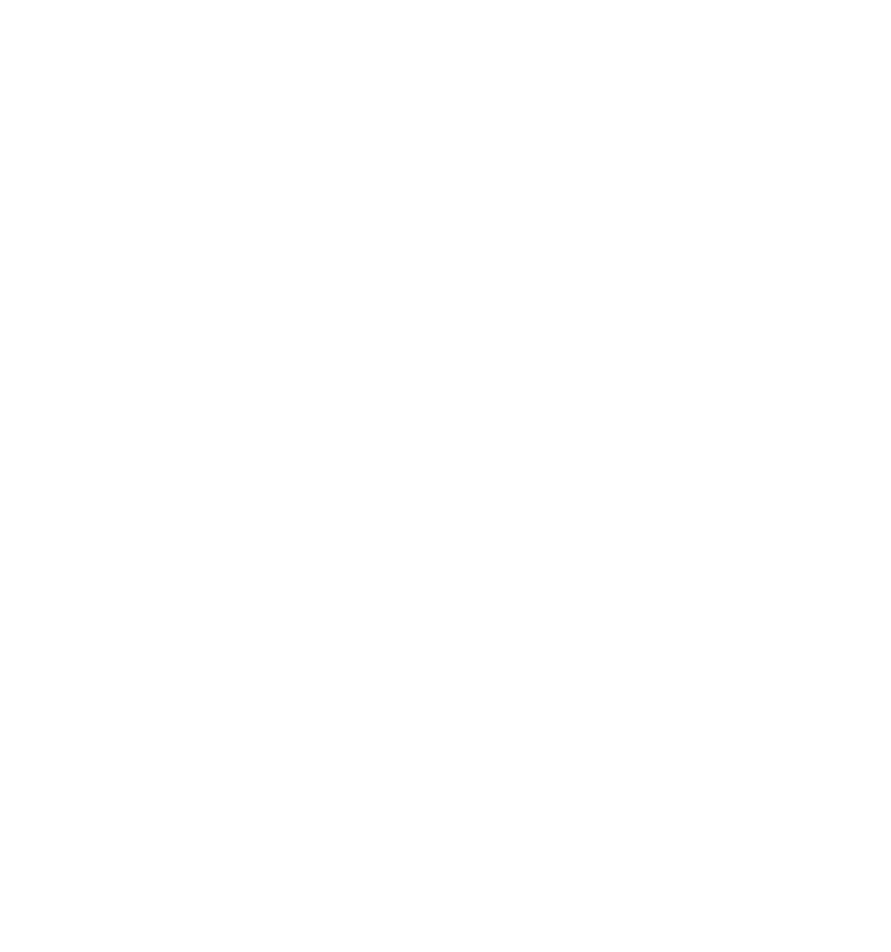
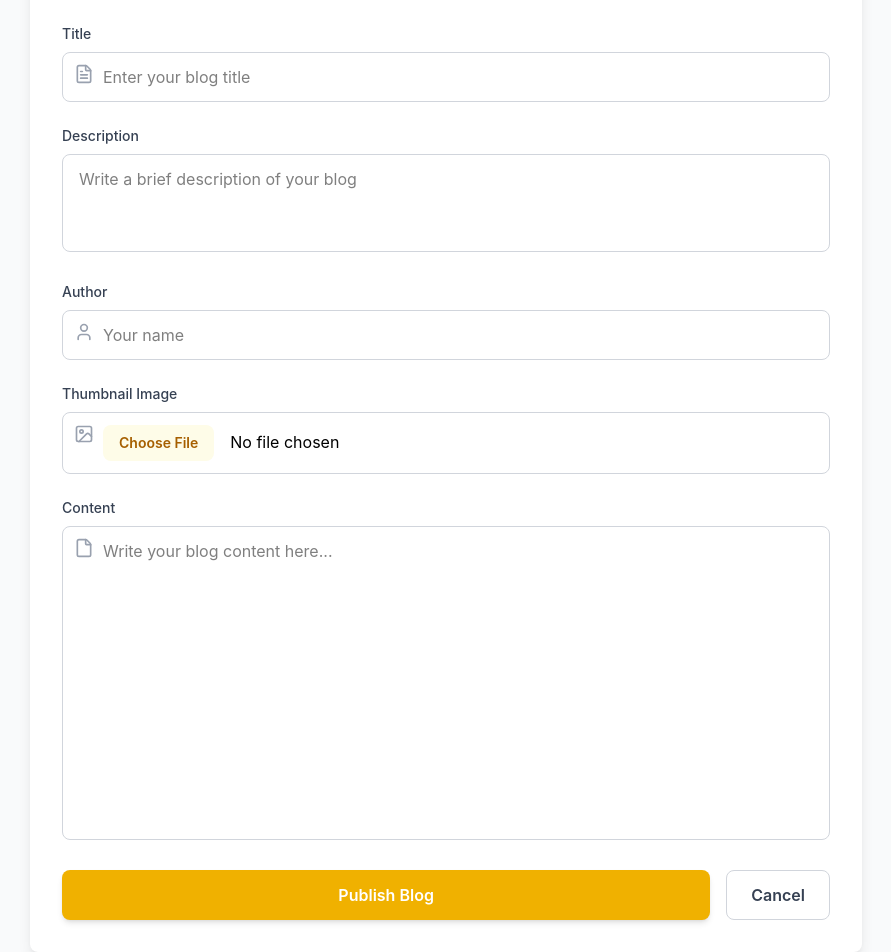
Before and after one commit to danielreinhard1129/blog-backendless-jcwdjktpm40, a React (Vite) app: page /create in a window 1280 px wide. Before the commit this address had no page. Shown: the part 220-1172 px from the top of the page, without its empty margins (194-1085 px from the left). Before the commit the page ends 800 px from the top, so only its background shows below. Built offline with nearby package versions, Linux system fonts and the light colour scheme.

Commit message:
feat: add create blog page (#3)

```diff
--- a/src/main.tsx
+++ b/src/main.tsx
@@ -6,6 +6,7 @@
 import Home from "./pages/Home";
 import Register from "./pages/Register";
 import Login from "./pages/Login";
+import CreateBlog from "./pages/CreateBlog";
 
 const router = createBrowserRouter([
   {
@@ -20,6 +21,10 @@
     path: "/login",
     element: <Login />,
   },
+  {
+    path: "/create",
+    element: <CreateBlog />,
+  },
 ]);
 
 createRoot(document.getElementById("root")!).render(
--- /dev/null
+++ b/src/pages/CreateBlog.tsx
@@ -0,0 +1,127 @@
+import { FileText, User, Image, File as FileEdit } from "lucide-react";
+import Navbar from "../components/Navbar";
+
+function CreateBlog() {
+  return (
+    <div className="min-h-screen bg-gray-50">
+      <Navbar />
+
+      <div className="max-w-4xl mx-auto px-4 sm:px-6 lg:px-8 py-12">
+        <div className="bg-white rounded-lg shadow-lg p-8">
+          <h1 className="text-3xl font-bold text-gray-800 mb-2">
+            Create New Blog
+          </h1>
+          <p className="text-gray-600 mb-8">
+            Share your thoughts and ideas with the community
+          </p>
+
+          <form className="space-y-6">
+            <div>
+              <label
+                htmlFor="title"
+                className="block text-sm font-medium text-gray-700 mb-2"
+              >
+                Title
+              </label>
+              <div className="relative">
+                <FileText className="absolute left-3 top-3 h-5 w-5 text-gray-400" />
+                <input
+                  type="text"
+                  id="title"
+                  className="w-full pl-10 pr-4 py-3 border border-gray-300 rounded-lg focus:ring-2 focus:ring-yellow-500 focus:border-transparent outline-none transition"
+                  placeholder="Enter your blog title"
+                />
+              </div>
+            </div>
+
+            <div>
+              <label
+                htmlFor="description"
+                className="block text-sm font-medium text-gray-700 mb-2"
+              >
+                Description
+              </label>
+              <textarea
+                id="description"
+                rows={3}
+                className="w-full px-4 py-3 border border-gray-300 rounded-lg focus:ring-2 focus:ring-yellow-500 focus:border-transparent outline-none transition resize-none"
+                placeholder="Write a brief description of your blog"
+              />
+            </div>
+
+            <div>
+              <label
+                htmlFor="author"
+                className="block text-sm font-medium text-gray-700 mb-2"
+              >
+                Author
+              </label>
+              <div className="relative">
+                <User className="absolute left-3 top-3 h-5 w-5 text-gray-400" />
+                <input
+                  type="text"
+                  id="author"
+                  className="w-full pl-10 pr-4 py-3 border border-gray-300 rounded-lg focus:ring-2 focus:ring-yellow-500 focus:border-transparent outline-none transition"
+                  placeholder="Your name"
+                />
+              </div>
+            </div>
+
+            <div>
+              <label
+                htmlFor="thumbnail"
+                className="block text-sm font-medium text-gray-700 mb-2"
+              >
+                Thumbnail Image
+              </label>
+              <div className="relative">
+                <Image className="absolute left-3 top-3 h-5 w-5 text-gray-400" />
+                <input
+                  type="file"
+                  id="thumbnail"
+                  accept="image/*"
+                  className="w-full pl-10 pr-4 py-3 border border-gray-300 rounded-lg focus:ring-2 focus:ring-yellow-500 focus:border-transparent outline-none transition file:mr-4 file:py-2 file:px-4 file:rounded-lg file:border-0 file:text-sm file:font-semibold file:bg-yellow-50 file:text-yellow-700 hover:file:bg-yellow-100"
+                />
+              </div>
+            </div>
+
+            <div>
+              <label
+                htmlFor="content"
+                className="block text-sm font-medium text-gray-700 mb-2"
+              >
+                Content
+              </label>
+              <div className="relative">
+                <FileEdit className="absolute left-3 top-3 h-5 w-5 text-gray-400" />
+                <textarea
+                  id="content"
+                  rows={12}
+                  className="w-full pl-10 pr-4 py-3 border border-gray-300 rounded-lg focus:ring-2 focus:ring-yellow-500 focus:border-transparent outline-none transition resize-none"
+                  placeholder="Write your blog content here..."
+                />
+              </div>
+            </div>
+
+            <div className="flex gap-4">
+              <button
+                type="submit"
+                className="flex-1 bg-yellow-500 text-white py-3 rounded-lg font-semibold hover:bg-purple-600 transition-colors shadow-md"
+              >
+                Publish Blog
+              </button>
+              <button
+                type="button"
+                className="px-6 py-3 border border-gray-300 text-gray-700 rounded-lg font-semibold hover:bg-gray-50 transition-colors"
+              >
+                Cancel
+              </button>
+            </div>
+          </form>
+        </div>
+      </div>
+    </div>
+  );
+}
+
+export default CreateBlog;
```
